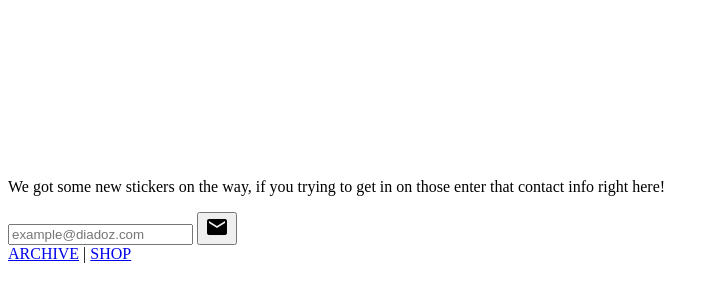
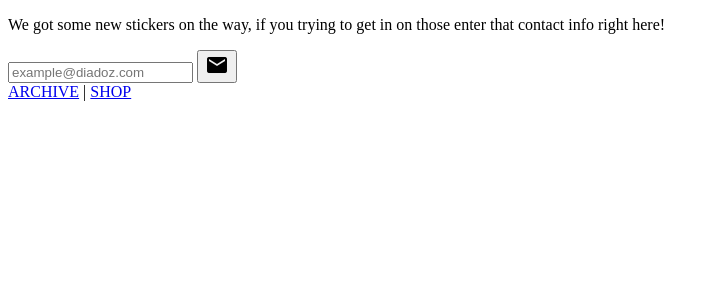
Before and after one commit to DIADOZ/diadoz-v1.1, a website: page src/index.html in a window 1280 px wide. Shown: the whole page, without its empty margins (0-719 px from the left). Drawn offline with Linux system fonts and the light colour scheme.

Commit message:
Removed canvas to dynamically create, meta added

```diff
--- a/src/index.css
+++ b/src/index.css
@@ -28,7 +28,7 @@ html, body {
   width: 100%;
   height: 100%;
   display: block;
-  margin-top: 130px;
+  /* margin-top: 130px; */
 }
 
 .row {
--- a/src/index.html
+++ b/src/index.html
@@ -4,12 +4,13 @@
 		<title>DIADOZ</title>
 		<link href="https://fonts.googleapis.com/css?family=VT323&display=swap" rel="stylesheet">
 		<link href="https://fonts.googleapis.com/icon?family=Material+Icons"
-      rel="stylesheet">
+			rel="stylesheet">
+
+		<meta name="viewport" content="width=device-width, user-scalable=no, minimum-scale=1.0, maximum-scale=1.0">
 	</head>
 	<body>
 		<!-- 3D Model -->
 		<div id="container">
-			<canvas id="scene"></canvas>
 
 			<div class="row float-65 hide">
 				<p id="description"></p>
```
